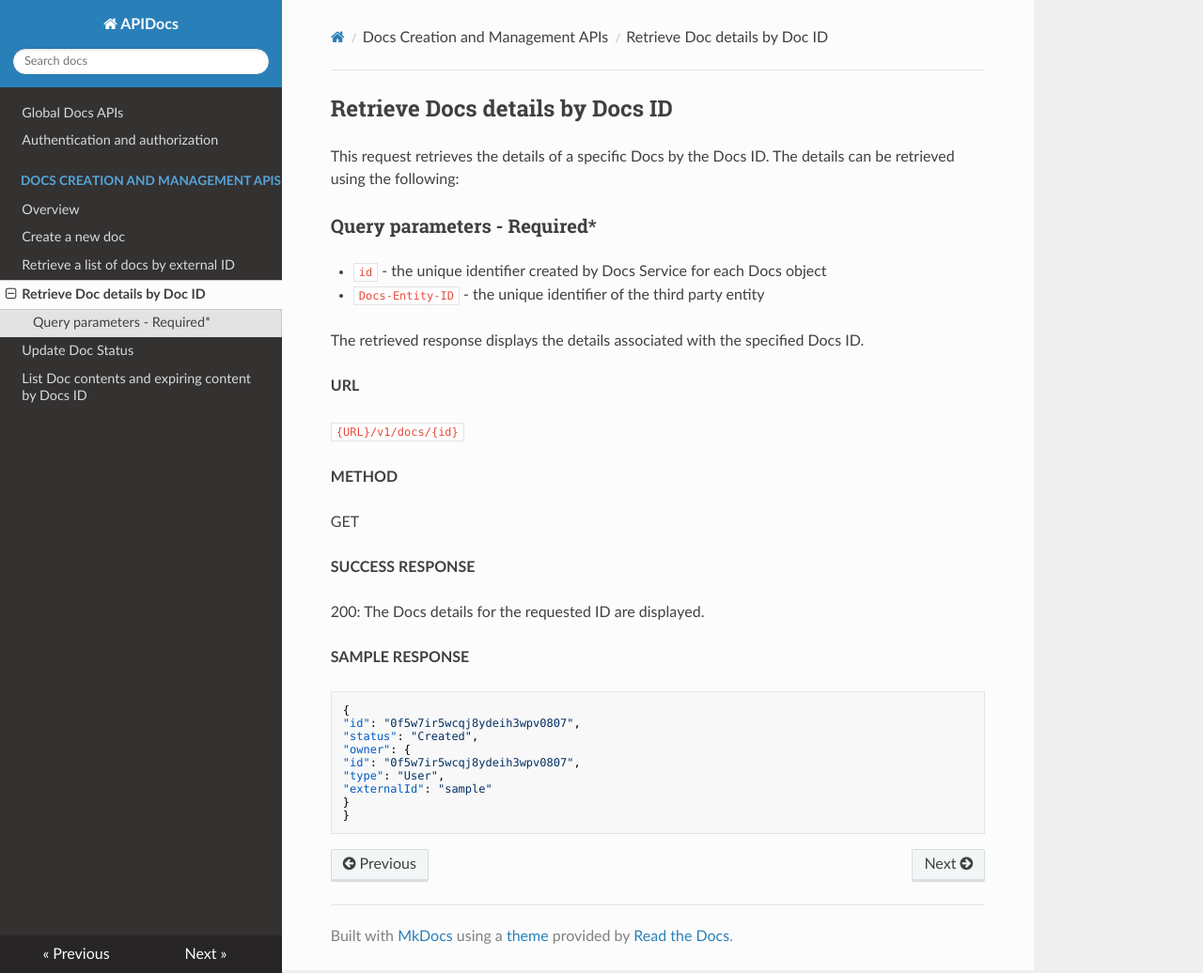
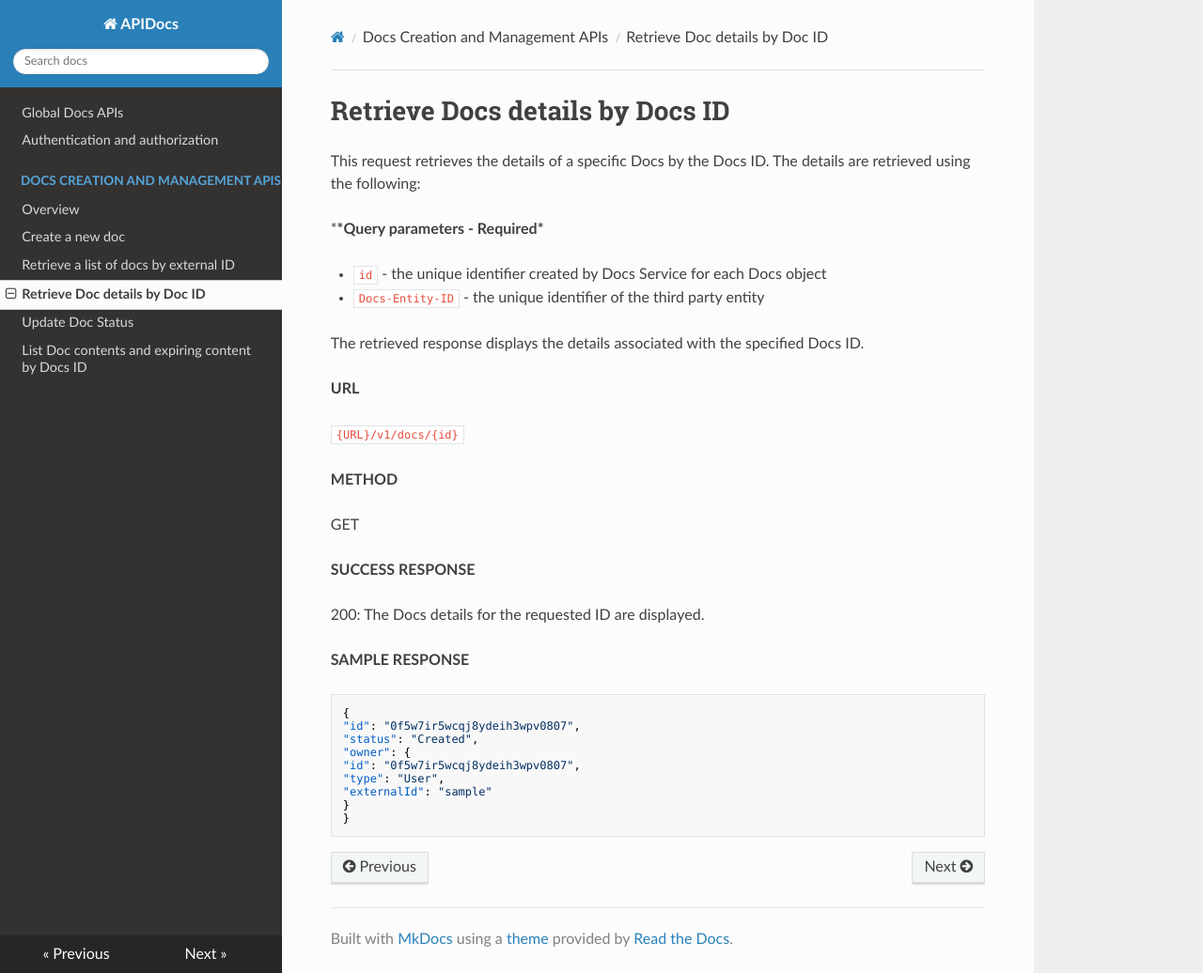
Before and after one commit to AllAboutDocs/APIDocs, an MkDocs documentation site: the page built from docs/docs-creation-and-management-apis/retrieve-doc-details-by-doc-id.md, in a window 1280 px wide and 1036 px high. Shown: the whole window at 94% size. Built offline with MkDocs 1.6.1, drawn with Linux system fonts in a browser that asks for light colours; nearby versions of some CDN libraries.

Commit message:
Made some edits

```diff
--- a/docs/docs-creation-and-management-apis/retrieve-doc-details-by-doc-id.md
+++ b/docs/docs-creation-and-management-apis/retrieve-doc-details-by-doc-id.md
@@ -1,8 +1,8 @@
-## Retrieve Docs details by Docs ID
+# Retrieve Docs details by Docs ID
 
-This request retrieves the details of a specific Docs by the Docs ID. The details can be retrieved using the following:
+This request retrieves the details of a specific Docs by the Docs ID. The details are retrieved using the following:
 
-### Query parameters - Required\*
+\***\*Query parameters - Required\***
 
 - `id` - the unique identifier created by Docs Service for each Docs object
 - `Docs-Entity-ID` - the unique identifier of the third party entity
```
Also changed, not shown: docs/docs-creation-and-management-apis/list-doc-content-and-expiring-content-by-doc-ID.md (+3 -3 lines), docs/docs-creation-and-management-apis/retrieve-list-of-docs-by-external-id.md (+2 -2 lines), docs/docs-creation-and-management-apis/update-doc-status.md (+3 -3 lines).
